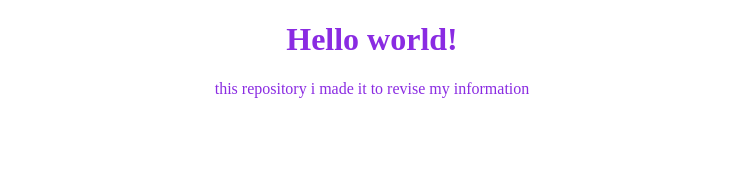
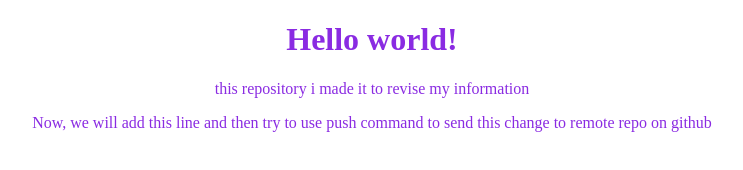
Before and after one commit to asmaaeid21/git-test, a plain HTML site: page index.html in a window 1280 px wide. Shown: the whole page, without its empty margins (268-1011 px from the left). Drawn offline with Linux system fonts and the light colour scheme.

Commit message:
let's try to push changes to github

```diff
--- a/index.html
+++ b/index.html
@@ -10,5 +10,6 @@
 <body>
     <h1>Hello world!</h1>
     <p>this repository i made it to revise my information</p>
+    <p>Now, we will add this line and then try to use push command to send this change to remote repo on github</p>
 </body>
 </html>
```
